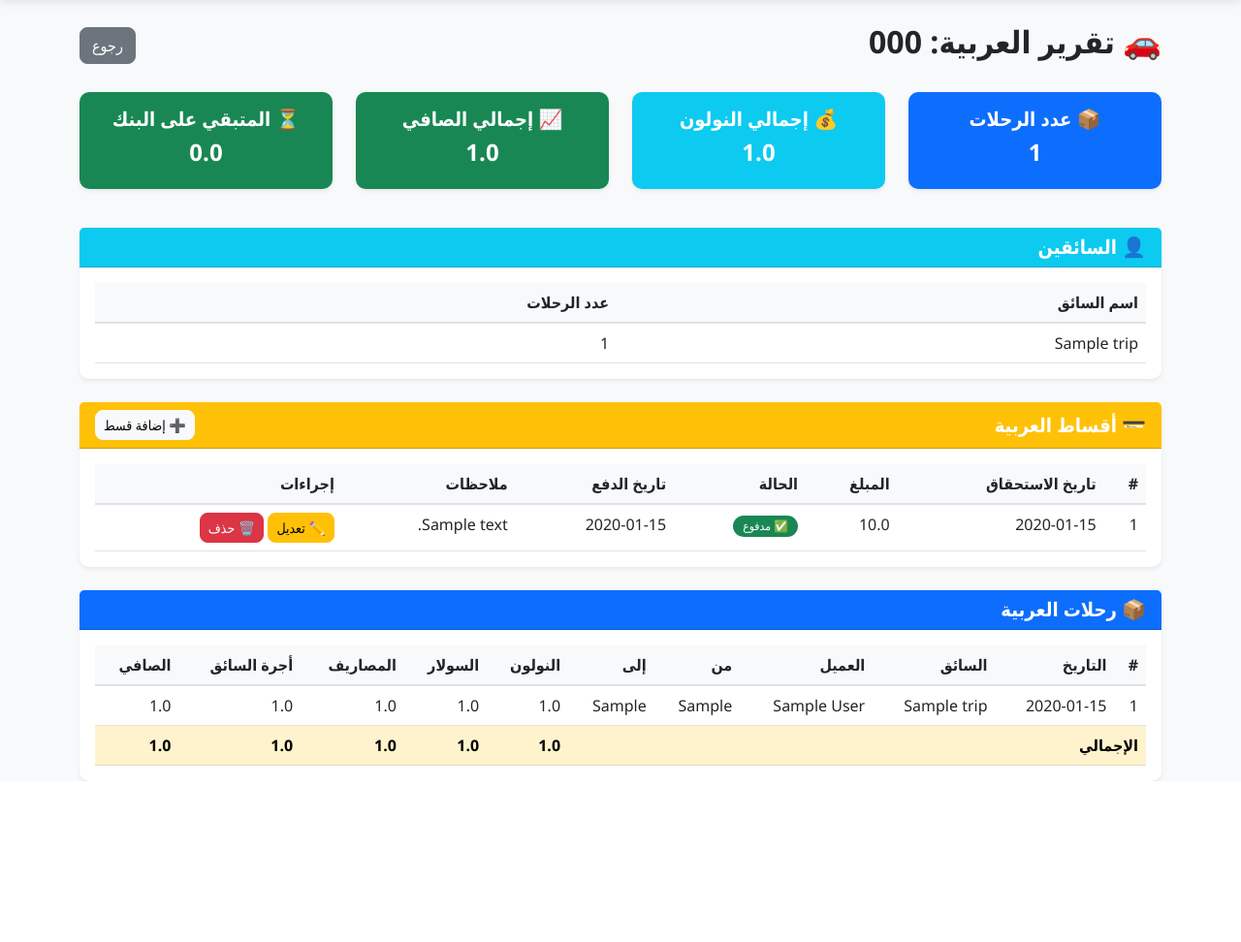
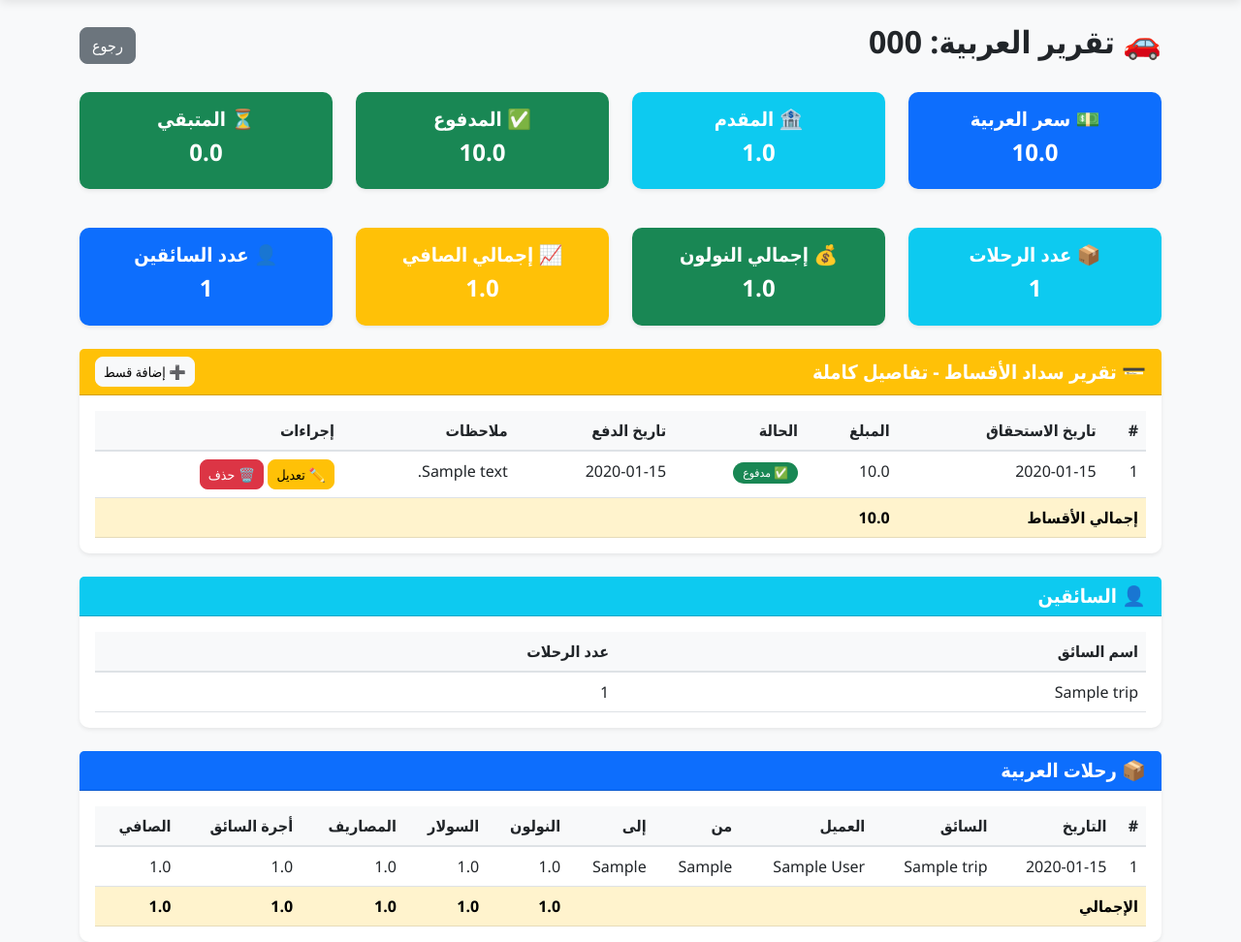
Before and after one commit to mariam-anwar-elgendy/AdamsCargo, a Flask app: page /cars/1 in a window 1280 px wide. Shown: the part 57-1029 px from the top of the page at 97% size. Before the commit the page ends 863 px from the top, so only its background shows below. Run offline with Flask 3, Linux system fonts and the light colour scheme; tables that the repository leaves empty hold one stand-in row (values such as "Sample post").

Commit message:
Update car_report.html

```diff
--- a/templates/car_report.html
+++ b/templates/car_report.html
@@ -13,67 +13,70 @@
     <div class="col-md-3 col-sm-6 mb-3">
         <div class="card bg-primary text-white shadow-sm">
             <div class="card-body text-center">
-                <h5 class="card-title">📦 عدد الرحلات</h5>
-                <h4>{{ trip_count }}</h4>
+                <h5 class="card-title">💵 سعر العربية</h5>
+                <h4>{{ car.purchase_price }}</h4>
             </div>
         </div>
     </div>
     <div class="col-md-3 col-sm-6 mb-3">
         <div class="card bg-info text-white shadow-sm">
             <div class="card-body text-center">
-                <h5 class="card-title">💰 إجمالي النولون</h5>
-                <h4>{{ total_nauloon }}</h4>
+                <h5 class="card-title">🏦 المقدم</h5>
+                <h4>{{ car.down_payment }}</h4>
             </div>
         </div>
     </div>
     <div class="col-md-3 col-sm-6 mb-3">
         <div class="card bg-success text-white shadow-sm">
             <div class="card-body text-center">
-                <h5 class="card-title">📈 إجمالي الصافي</h5>
+                <h5 class="card-title">✅ المدفوع</h5>
+                <h4>{{ car.total_paid }}</h4>
+            </div>
+        </div>
+    </div>
+    <div class="col-md-3 col-sm-6 mb-3">
+        <div class="card {% if car.remaining_bank > 0 %}bg-danger{% else %}bg-success{% endif %} text-white shadow-sm">
+            <div class="card-body text-center">
+                <h5 class="card-title">⏳ المتبقي</h5>
+                <h4>{{ car.remaining_bank }}</h4>
+            </div>
+        </div>
+    </div>
+</div>
+
+<!-- عدد الرحلات -->
+<div class="row mb-4">
+    <div class="col-md-3">
+        <div class="card bg-info text-white shadow-sm">
+            <div class="card-body text-center">
+                <h5>📦 عدد الرحلات</h5>
+                <h4>{{ trip_count }}</h4>
+            </div>
+        </div>
+    </div>
+    <div class="col-md-3">
+        <div class="card bg-success text-white shadow-sm">
+            <div class="card-body text-center">
+                <h5>💰 إجمالي النولون</h5>
+                <h4>{{ total_nauloon }}</h4>
+            </div>
+        </div>
+    </div>
+    <div class="col-md-3">
+        <div class="card bg-warning text-white shadow-sm">
+            <div class="card-body text-center">
+                <h5>📈 إجمالي الصافي</h5>
                 <h4>{{ total_net }}</h4>
             </div>
         </div>
     </div>
-    {% if session.role in ['admin', 'root'] %}
-    <div class="col-md-3 col-sm-6 mb-3">
-        <div class="card {% if car.remaining_bank > 0 %}bg-danger{% else %}bg-success{% endif %} text-white shadow-sm">
+    <div class="col-md-3">
+        <div class="card bg-primary text-white shadow-sm">
             <div class="card-body text-center">
-                <h5 class="card-title">⏳ المتبقي على البنك</h5>
-                <h4>{{ car.remaining_bank }}</h4>
+                <h5>👤 عدد السائقين</h5>
+                <h4>{{ drivers|length }}</h4>
             </div>
         </div>
-    </div>
-    {% endif %}
-</div>
-
-<!-- السائقين -->
-<div class="card shadow-sm mb-4">
-    <div class="card-header bg-info text-white">
-        <h5 class="mb-0">👤 السائقين</h5>
-    </div>
-    <div class="card-body">
-        {% if drivers %}
-        <div class="table-responsive">
-            <table class="table table-hover">
-                <thead>
-                    <tr>
-                        <th>اسم السائق</th>
-                        <th>عدد الرحلات</th>
-                    </tr>
-                </thead>
-                <tbody>
-                    {% for driver, count in drivers.items() %}
-                    <tr>
-                        <td>{{ driver }}</td>
-                        <td>{{ count }}</td>
-                    </tr>
-                    {% endfor %}
-                </tbody>
-            </table>
-        </div>
-        {% else %}
-        <p class="text-muted text-center">لا يوجد سائقين</p>
-        {% endif %}
     </div>
 </div>
 
@@ -81,7 +84,7 @@
 {% if session.role in ['admin', 'root'] %}
 <div class="card shadow-sm mb-4">
     <div class="card-header bg-warning text-white d-flex justify-content-between align-items-center">
-        <h5 class="mb-0">💳 أقساط العربية</h5>
+        <h5 class="mb-0">💳 تقرير سداد الأقساط - تفاصيل كاملة</h5>
         <button type="button" class="btn btn-sm btn-light" data-bs-toggle="modal" data-bs-target="#addInstallmentModal">
             ➕ إضافة قسط
         </button>
@@ -143,6 +146,10 @@
                                     <div class="modal-body">
                                         <p>المبلغ: <strong>{{ inst.amount }}</strong></p>
                                         <div class="mb-3">
+                                            <label class="form-label">تاريخ الدفع</label>
+                                            <input type="date" class="form-control" name="payment_date" required>
+                                        </div>
+                                        <div class="mb-3">
                                             <label class="form-label">الحساب البنكي</label>
                                             <select class="form-select" name="account_id" required>
                                                 <option value="">اختر الحساب...</option>
@@ -195,6 +202,16 @@
                     </div>
                     {% endfor %}
                 </tbody>
+                <tfoot>
+                    <tr class="table-warning">
+                        <td colspan="2"><strong>إجمالي الأقساط</strong></td>
+                        <td><strong>{{ installments|sum(attribute='amount') }}</strong></td>
+                        <td></td>
+                        <td></td>
+                        <td></td>
+                        <td></td>
+                    </tr>
+                </tfoot>
             </table>
         </div>
     </div>
@@ -242,6 +259,37 @@
     </div>
 </div>
 {% endif %}
+
+<!-- السائقين -->
+<div class="card shadow-sm mb-4">
+    <div class="card-header bg-info text-white">
+        <h5 class="mb-0">👤 السائقين</h5>
+    </div>
+    <div class="card-body">
+        {% if drivers %}
+        <div class="table-responsive">
+            <table class="table table-hover">
+                <thead>
+                    <tr>
+                        <th>اسم السائق</th>
+                        <th>عدد الرحلات</th>
+                    </tr>
+                </thead>
+                <tbody>
+                    {% for driver, count in drivers.items() %}
+                    <tr>
+                        <td>{{ driver }}</td>
+                        <td>{{ count }}</td>
+                    </tr>
+                    {% endfor %}
+                </tbody>
+            </table>
+        </div>
+        {% else %}
+        <p class="text-muted text-center">لا يوجد سائقين</p>
+        {% endif %}
+    </div>
+</div>
 
 <!-- الرحلات -->
 <div class="card shadow-sm">
```
